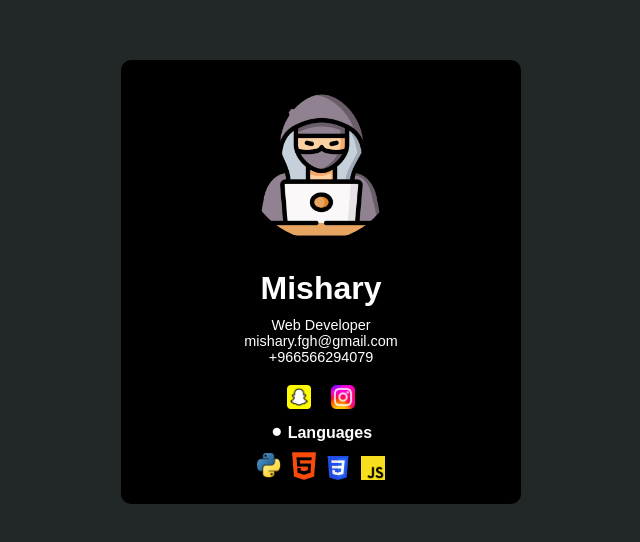
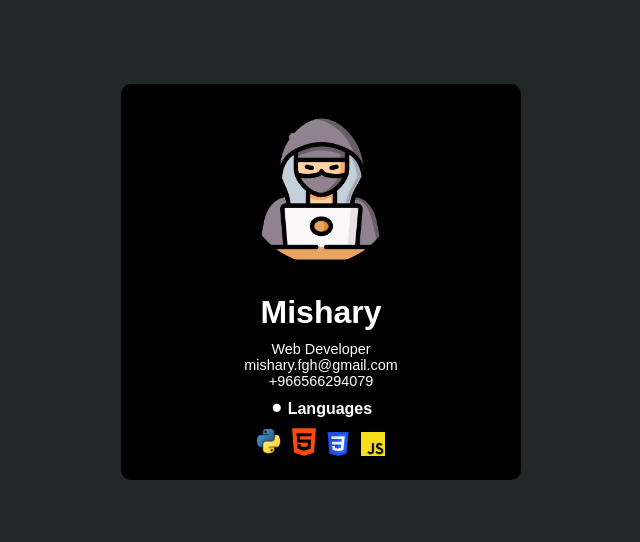
Before and after one commit to 8ZM/web, a plain HTML site: page index.html in a window 1280 px wide. Shown: the part 118-660 px from the top of the page, without its empty margins (319-959 px from the left). Drawn offline with Linux system fonts and the light colour scheme.

Commit message:
index.html

```diff
--- a/index.html
+++ b/index.html
@@ -18,12 +18,6 @@
                 <p>Web Developer</p>
                 <p>mishary.fgh@gmail.com</p>
                 <p>+966566294079</p>
-                <div class="social-icons">
-                    <a href="https://snapchat.com/add/wmishary">
-                        <img src="icons/snapchat.png" alt="snapchat"></a>
-                    <a href="https://instagram.com/n56w">
-                        <img src="icons/instagram.png" alt="instagram"></a>
-                </div>
                 <div>
                     <h4>⚫︎ Languages</h4>
                     <div class="Languages">
```
